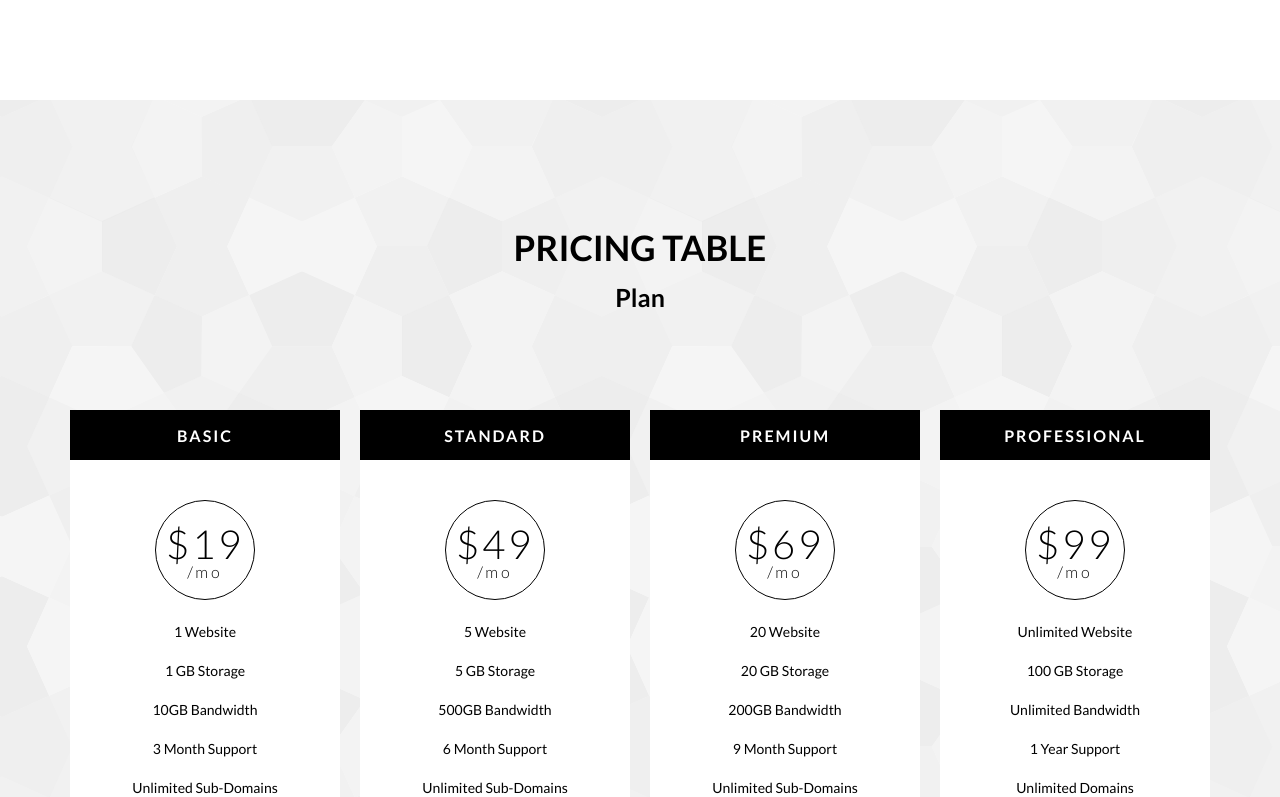
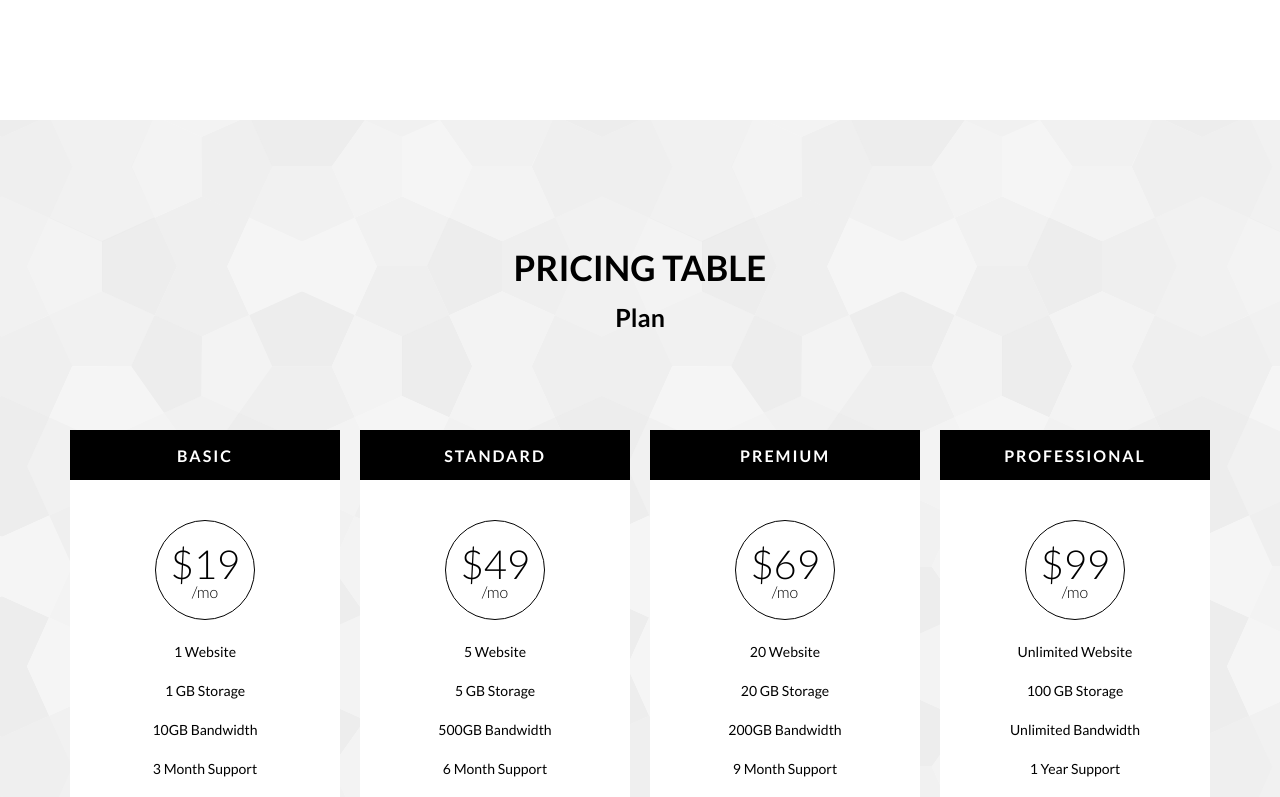
Before and after one commit to goshakri/google-Home-page1, a React (Create React App) app: page / in a window 1280 px wide. Shown: the part 3483-4280 px from the top of the page. Built offline with nearby package versions, Linux system fonts and the light colour scheme.

Commit message:
Rename clss

```diff
--- a/src/App.js
+++ b/src/App.js
@@ -290,8 +290,8 @@ function App() {
                   </div>
 
                   <div className="Figure">
-                    <p className="Text-number">$19</p>
-                    <p className="Text-number Text-number--mo">/mo</p>
+                    <p className="Text-numeral">$19</p>
+                    <p className="Text-numeral Text-numeral--mo">/mo</p>
                   </div>
 
                   <ul className="PricingSection-column">
@@ -311,8 +311,8 @@ function App() {
                   </div>
 
                   <div className="Figure">
-                    <p className="Text-number">$49</p>
-                    <p className="Text-number Text-number--mo">/mo</p>
+                    <p className="Text-numeral">$49</p>
+                    <p className="Text-numeral Text-numeral--mo">/mo</p>
                   </div>
 
                   <ul className="PricingSection-column">
@@ -332,8 +332,8 @@ function App() {
                   </div>
 
                   <div className="Figure">
-                    <p className="Text-number">$69</p>
-                    <p className="Text-number Text-number--mo">/mo</p>
+                    <p className="Text-numeral">$69</p>
+                    <p className="Text-numeral Text-numeral--mo">/mo</p>
                   </div>
 
                   <ul className="PricingSection-column">
@@ -353,8 +353,8 @@ function App() {
                   </div>
 
                  <div className="Figure">
-                   <p className="Text-number">$99</p>
-                   <p className="Text-number Text-number--mo">/mo</p>
+                   <p className="Text-numeral">$99</p>
+                   <p className="Text-numeral Text-numeral--mo">/mo</p>
                  </div>
 
                   <ul className="PricingSection-column">
--- a/src/stylesheets/modules/_Text.scss
+++ b/src/stylesheets/modules/_Text.scss
@@ -110,7 +110,7 @@
     padding-top: 18px;
   }
 
-  &-number {
+  &-numeral {
     font-size: 40px;
     color: black;
     font-weight: 300;
```
